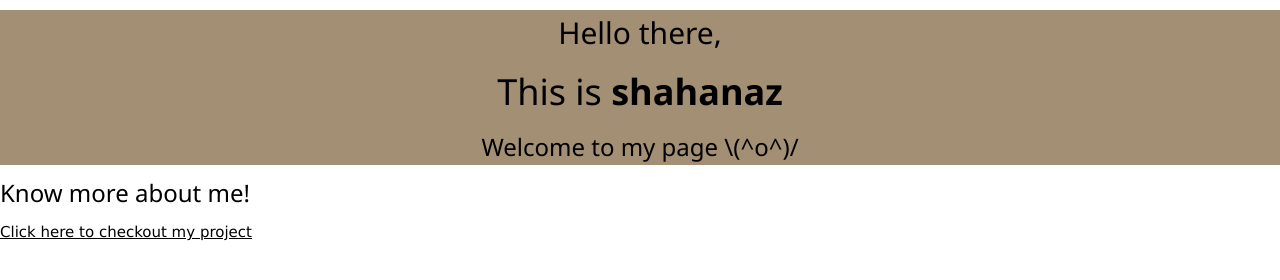
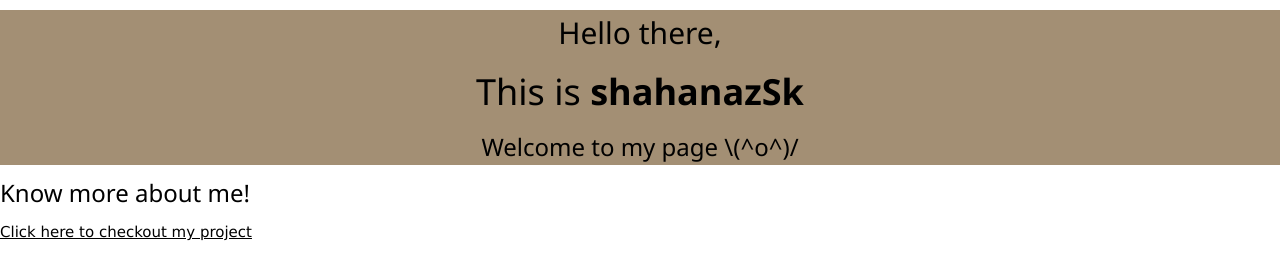
Before and after one commit to shahanaz2404/level9, a plain HTML site: page index.html in a window 1280 px wide. Drawn offline with nearby package versions, Linux system fonts and the light colour scheme.

Commit message:
Update index.html

```diff
--- a/index.html
+++ b/index.html
@@ -14,7 +14,7 @@
     <body>
         <div id="intro">
             <h2>Hello there,</h2>
-        <h1>This is <strong>shahanaz</strong></h1>
+        <h1>This is <strong>shahanazSk</strong></h1>
         <h3>Welcome to my page \(^o^)/</h3>
         </div>
         <div>
```
